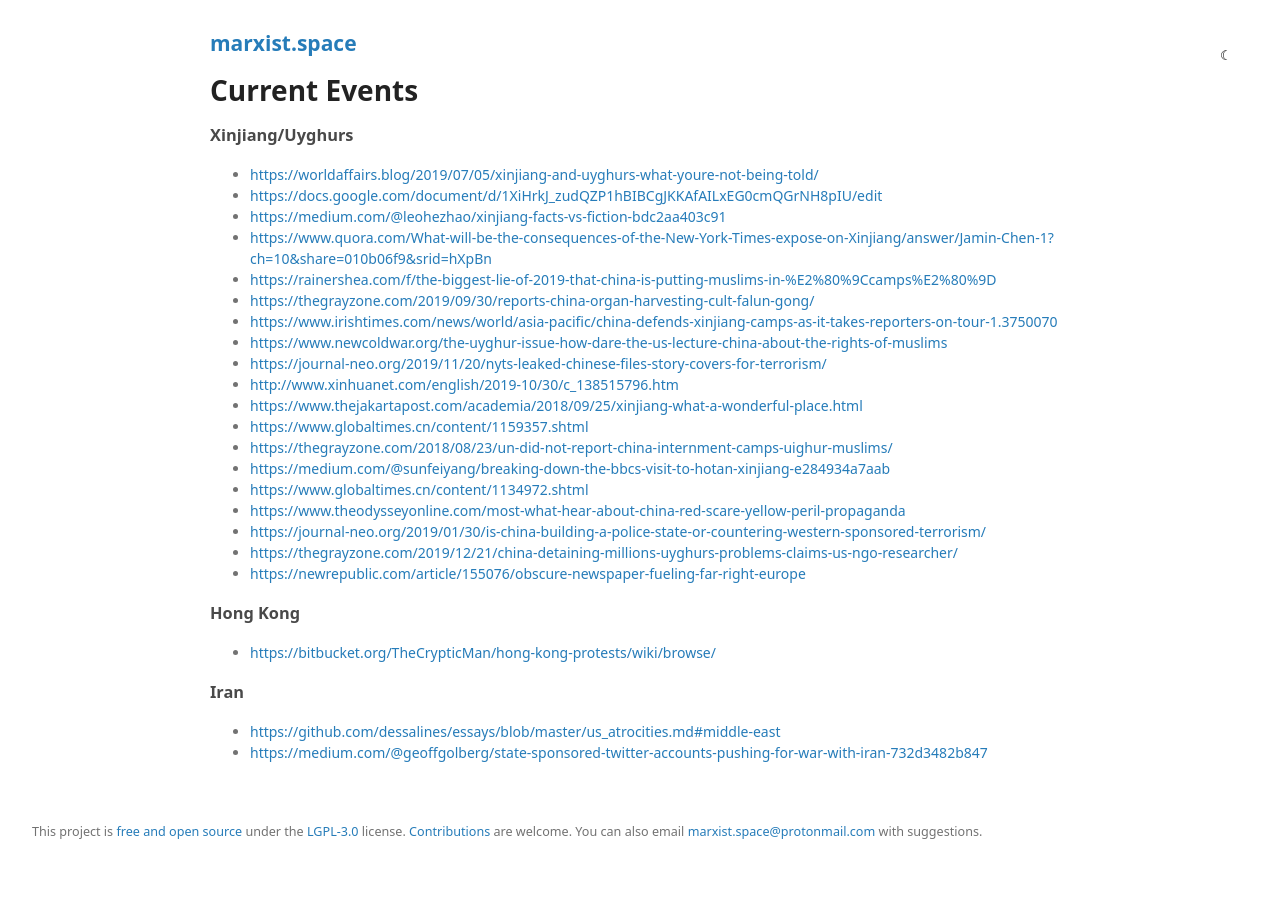
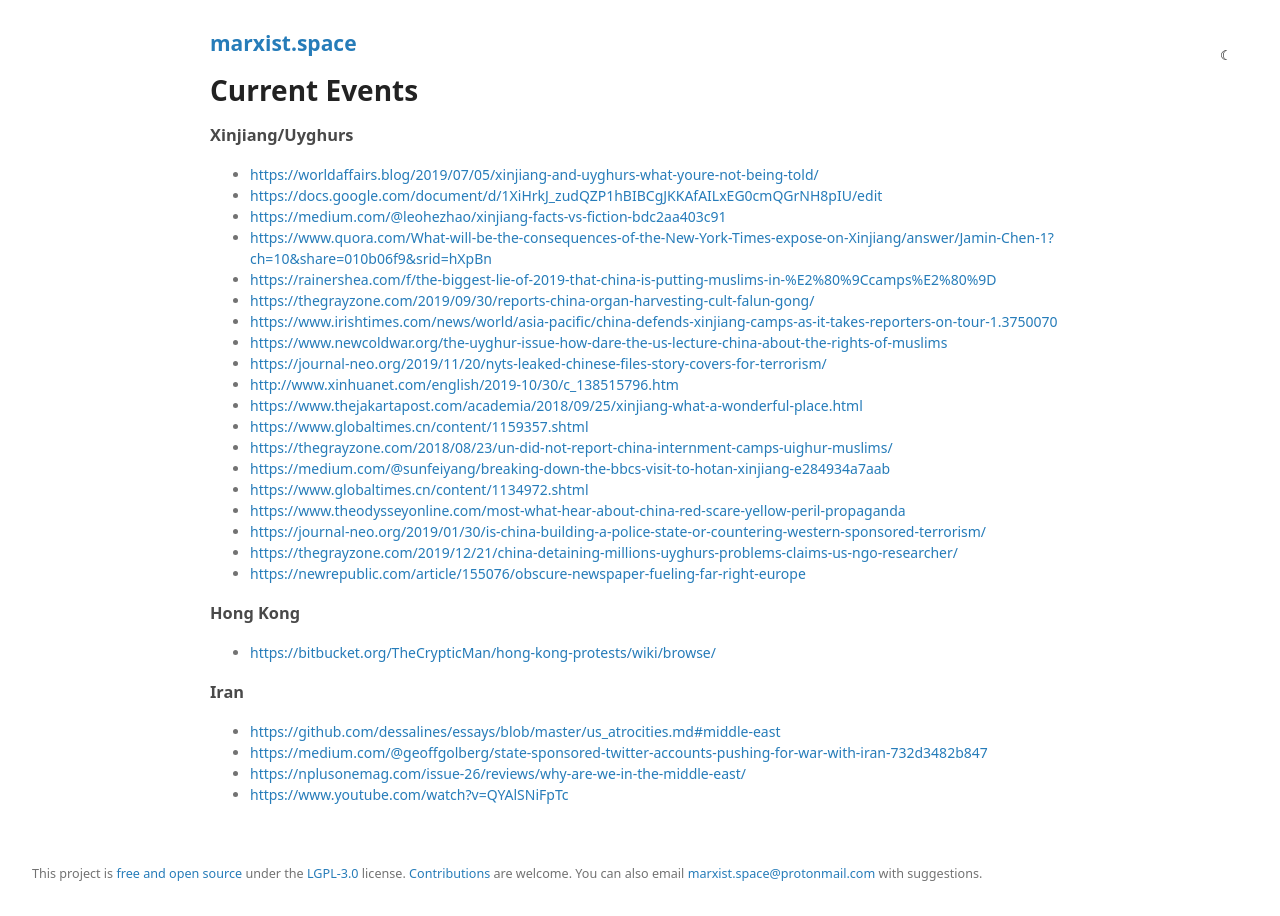
Before and after one commit to prolesoft/marxist.space, a Jekyll site: the page built from current-events.md, in a window 1280 px wide. Built offline with Jekyll 4.4.1, drawn with Linux system fonts in a browser that asks for light colours; our own code applies the rules of GitHub Pages for plain Markdown files.

Commit message:
feat: more iran links

```diff
--- a/current-events.md
+++ b/current-events.md
@@ -36,3 +36,5 @@ title: Current Events
 
 * <https://github.com/dessalines/essays/blob/master/us_atrocities.md#middle-east>
 * <https://medium.com/@geoffgolberg/state-sponsored-twitter-accounts-pushing-for-war-with-iran-732d3482b847>
+* <https://nplusonemag.com/issue-26/reviews/why-are-we-in-the-middle-east/>
+* <https://www.youtube.com/watch?v=QYAlSNiFpTc>
```
